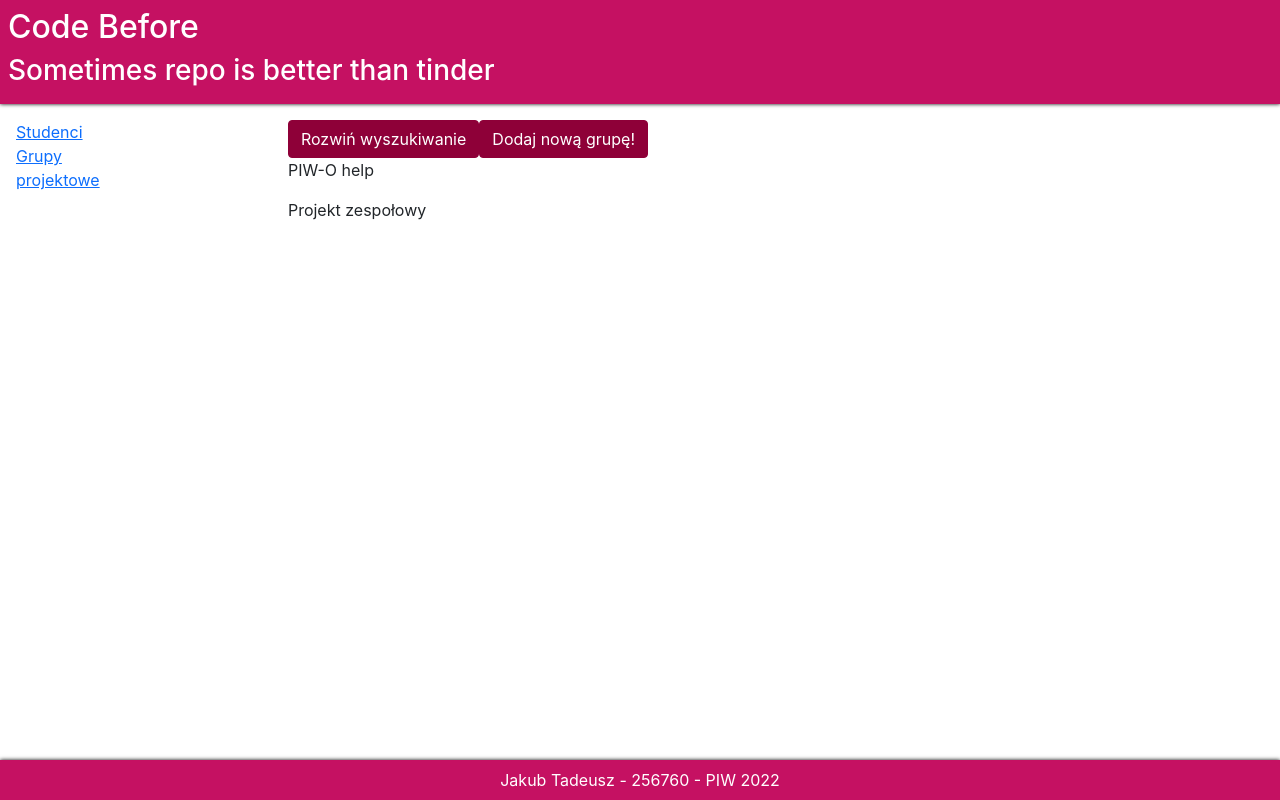
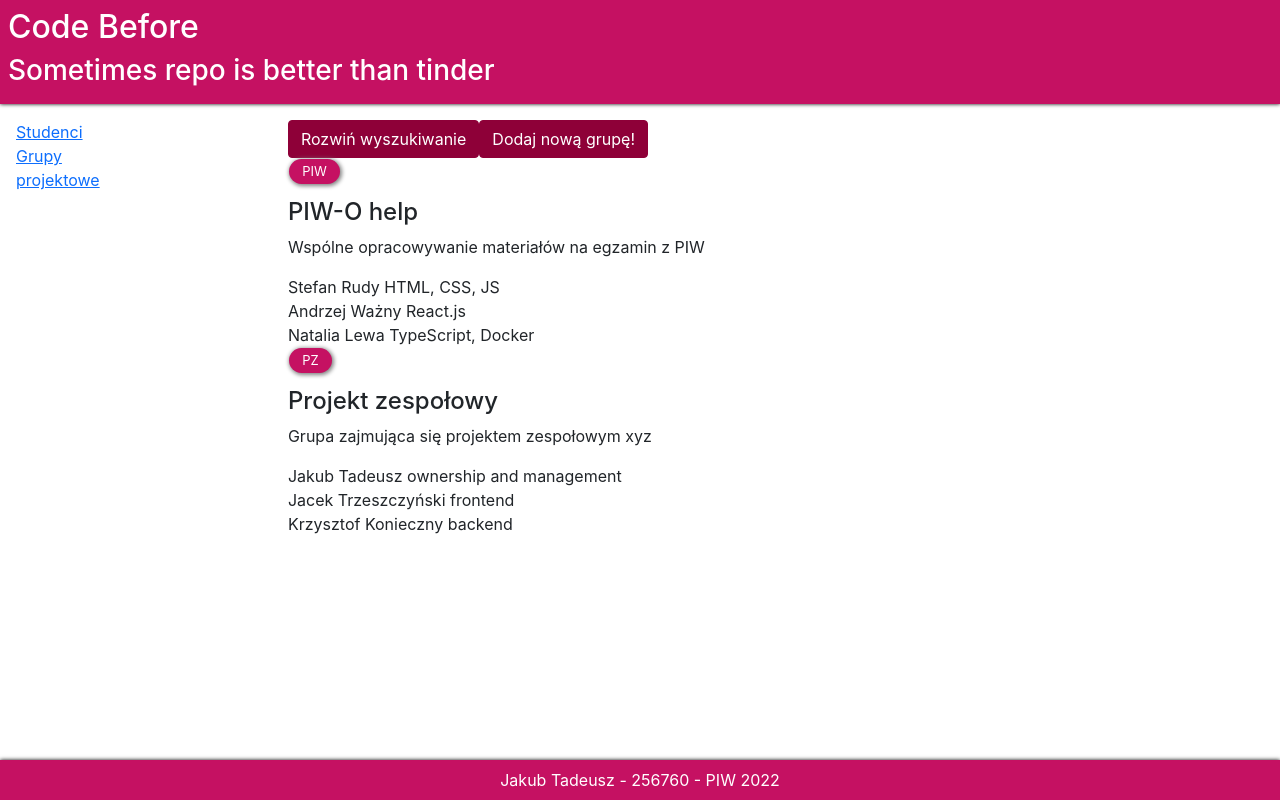
Before and after one commit to jakubtadeusz/PIW_LAB_2022, a React (Create React App) app in the folder Lab3/code-before/: page /groups in a window 1280 px wide. Built offline with nearby package versions, Linux system fonts and the light colour scheme.

Commit message:
Add basic info to group component

```diff
--- /dev/null
+++ b/Lab3/code-before/src/Pages/Components/GroupComponent.js
@@ -0,0 +1,34 @@
+import React from 'react';
+
+class GroupComponent extends React.Component {
+
+    constructor (props) {
+        super(props);
+        this.group = props.group;
+    }
+
+    componentDidMount(){
+    }
+
+
+    render () {
+        return (
+            <div className='GroupComponent'>
+                <div className="courses" key={"courses_" + this.group.id}>
+                    <div className="course" >{this.group.course}</div>
+                </div>
+                <h4>{this.group.name}</h4>
+                <p>{this.group.description}</p>
+                {this.group.team !== undefined &&
+                    <div className="members" key={"members_" + this.group.id}>
+                        {this.group.team.map((member, i)=>{
+                            return <div className="member" key={"member_" + i}>{member.name} {member.surname} {member.occupation}</div>
+                        })}
+                    </div>
+                }
+            </div>
+        );
+    }
+}
+
+export default GroupComponent;
--- a/Lab3/code-before/src/Pages/GroupsPage.js
+++ b/Lab3/code-before/src/Pages/GroupsPage.js
@@ -1,5 +1,6 @@
 import React from 'react';
 import GroupService from '../Models/GroupService'
+import GroupComponent from './Components/GroupComponent';
 
 class GroupsPage extends React.Component {
 
@@ -37,7 +38,7 @@ class GroupsPage extends React.Component {
                     <button type="button" className="btn btn-dark" onClick={this.handleShowSearchButton}>{this.state.searchButtonContent}</button>
                     <button type="button" className="btn btn-dark" onClick={this.handleAddGroupButton}>Dodaj nową grupę!</button>
                 </div>
-                {this.state.groups.map(group=><p>{group.name}</p>)}
+                {this.state.groups.map(group=><GroupComponent group={group}/>)}
             </div>
         );
     }
```
